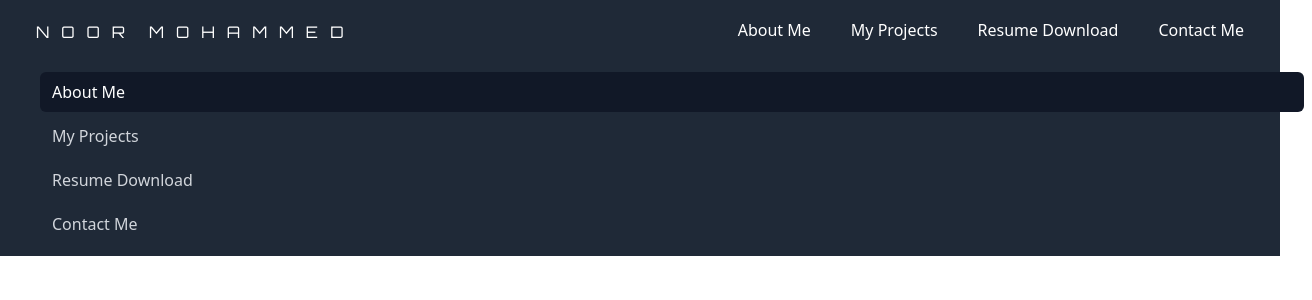
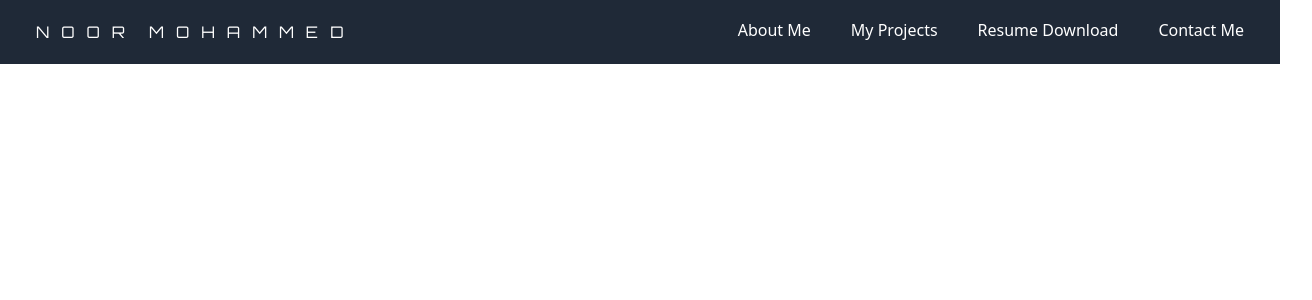
Before and after one commit to NOORMOHAMMED789/noor-portfolio, a Next.js app: page / in a window 1280 px wide. Shown: the top 300 px of the page, 1312 px wide, since content can reach past the window. Built offline with nearby package versions, Linux system fonts and the light colour scheme.

Commit message:
Added the sidenavbar

```diff
--- a/src/app/components/Header.tsx
+++ b/src/app/components/Header.tsx
@@ -94,9 +94,16 @@ const Header = () => {
         </div>
       </div>
 
-      <div className="translate-x-8" id="mobile-menu">
-        <div className="space-y-1 px-2 pt-2 pb-3">
-          <a href="/aboutme" className="block rounded-md bg-gray-900 px-3 py-2 text-base font-medium text-white" aria-current="page">About Me</a>
+      <div
+          className={`fixed top-0 left-0 w-64 h-full bg-gray-800 z-50
+            transition-all duration-500 ease-in-out
+            transform ${showMenu ? 'translate-x-0 opacity-100' : '-translate-x-full opacity-0 pointer-events-none'}
+          `}
+        id="mobile-menu"
+      >
+        <div onClick={() => setShowMenu(false)} className='text-white flex justify-end px-5 py-5 hover:cursor-pointer'>close</div>
+        <div className="space-y-1 px-4 pt-5 pb-3">
+          <a href="/aboutme" className="block rounded-md bg-gray-900 px-3 py-2 text-base font-medium text-white">About Me</a>
           <a href="/myprojects" className="block rounded-md px-3 py-2 text-base font-medium text-gray-300 hover:bg-gray-700 hover:text-white">My Projects</a>
           <a href="/resume" className="block rounded-md px-3 py-2 text-base font-medium text-gray-300 hover:bg-gray-700 hover:text-white">Resume Download</a>
           <a href="/contact" className="block rounded-md px-3 py-2 text-base font-medium text-gray-300 hover:bg-gray-700 hover:text-white">Contact Me</a>
```
